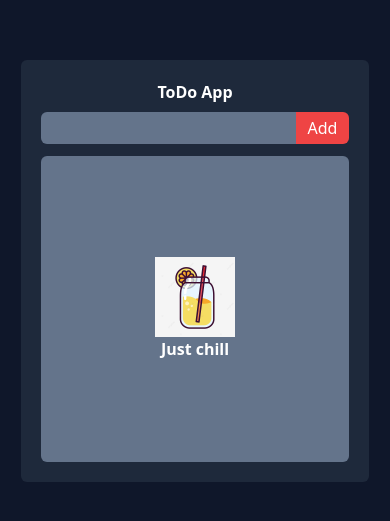
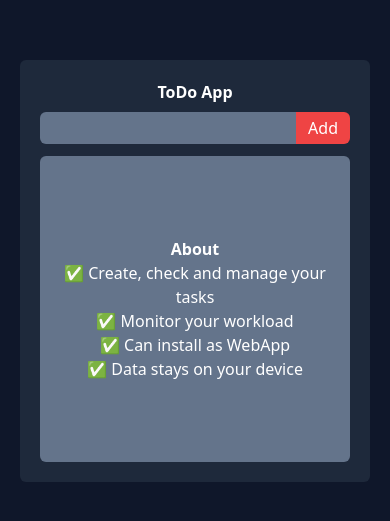
Before and after one commit to MuhammedJaseemVK/todo, a React (Create React App) app: page / in a window 390 px wide. Shown: the part 151-672 px from the top of the page. Built offline with nearby package versions, Linux system fonts and the light colour scheme.

Commit message:
added responsivesness,logo,icon and about section

```diff
--- a/public/index.html
+++ b/public/index.html
@@ -6,7 +6,7 @@
   <link rel="icon" href="%PUBLIC_URL%/favicon.ico" />
   <meta name="viewport" content="width=device-width, initial-scale=1" />
   <meta name="theme-color" content="#000000" />
-  <meta name="description" content="Web site created using create-react-app" />
+  <meta name="description" content="ToDo app lets you manage your work" />
   <link rel="apple-touch-icon" href="%PUBLIC_URL%/logo192.png" />
   <!--
       manifest.json provides metadata used when your web app is installed on a
@@ -22,7 +22,7 @@
       work correctly both with client-side routing and a non-root public URL.
       Learn how to configure a non-root public URL by running `npm run build`.
     -->
-  <title>React App</title>
+  <title>ToDo App</title>
 </head>
 
 <body>
--- a/src/App.js
+++ b/src/App.js
@@ -2,6 +2,7 @@ import './App.css';
 import { useState, useEffect } from 'react';
 import Todo from './components/Todo';
 import Modal from './components/Modal';
+import About from './components/About';
 
 
 function App() {
@@ -88,12 +89,12 @@ function App() {
 
   return (
     <div className='flex justify-center items-center w-screen h-screen text-white bg-slate-900'>
-      <div className="flex flex-col bg-slate-800 gap-3 p-5 rounded-md text-center h-1/2">
+      <div className="flex flex-col bg-slate-800 gap-3 p-5 rounded-md text-center h-1/2 mx-5 md:mx-0">
         <div className='flex flex-col gap-2'>
           <h1 className='font-bold'>ToDo App</h1>
           <div className="flex flex-row">
-            <input type="text" className='rounded-l-md bg-slate-500 px-3' name="todo" value={inputTodo} onChange={handleOnChange} onKeyDown={handleKeyDown} />
-            <button className='rounded-r-md bg-red-500 px-3 py-1' name="addButoon" onClick={handleAdd} >Add</button>
+            <input type="text" className='rounded-l-md bg-slate-500 px-3 w-full ' name="todo" value={inputTodo} onChange={handleOnChange} onKeyDown={handleKeyDown} />
+            <button className='rounded-r-md bg-red-500 px-3 py-1 ' name="addButoon" onClick={handleAdd} >Add</button>
           </div>
         </div>
         <div className='flex flex-col rounded-md  bg-slate-500 p-3 gap-2 h-full overflow-auto'>
@@ -108,8 +109,7 @@ function App() {
           </>
           )
             : <div className='flex flex-col justify-center items-center h-full'>
-              <img className="w-20" src="lemonade-chill.jpg" alt="" />
-              <p className='font-bold'>Just chill</p>
+              <About/>
             </div>}
         </div>
         {
--- /dev/null
+++ b/src/components/About.js
@@ -0,0 +1,15 @@
+import React from 'react'
+
+function About() {
+    return (
+        <div>
+            <h1 className='font-bold'>About</h1>
+            <p>✅ Create, check and manage your tasks</p>
+            <p>✅ Monitor your workload</p>
+            <p>✅ Can install as WebApp</p>
+            <p>✅ Data stays on your device</p>
+        </div>
+    )
+}
+
+export default About
--- a/src/components/Modal.js
+++ b/src/components/Modal.js
@@ -2,14 +2,12 @@ import React from 'react'
 
 function Modal(props) {
     return (
-        // <div className={`fixed inset-0 flex justify-center items-center transition-colors ${isWarning ? 'visible bg-orange-500' : 'invisible'}`} >
         <div className={`fixed inset-0 flex justify-center items-center bg-black/80`} onClick={props.handleIsConfirm} >
             <div className="flex flex-col bg-slate-800 p-5 gap-1 items-center rounded-md">
                 <img className='h-10 w-10' src="caution.png" alt="" />
                 <h1 className='font-bold'>Are you sure?</h1>
                 <p>This action will delete all Todos</p>
                 <div className="flex gap-2 justify-center">
-
                 <button className='rounded-md bg-white px-2 text-black' onClick={props.handleDeleteAll} >Yes</button>
                 <button className='rounded-md bg-red-500 px-2' onClick={props.handleIsConfirm}>No</button>
                 </div>
```
